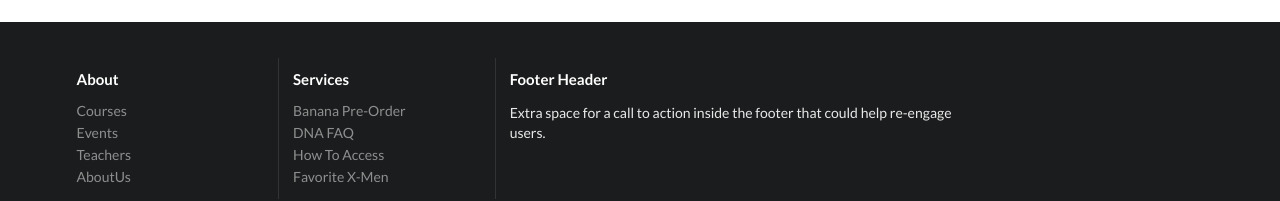
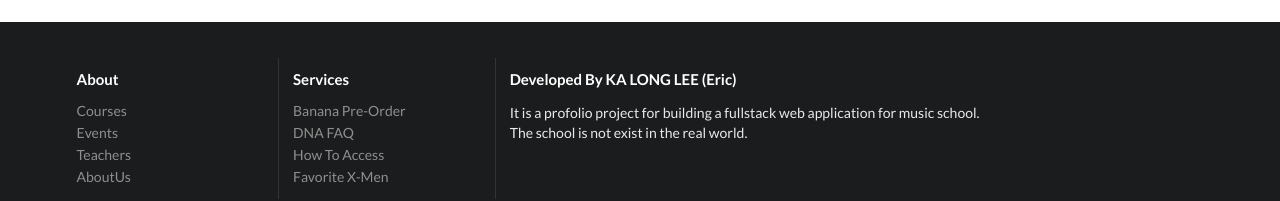
Before and after one commit to Ericlkl/Music-School, a React (Create React App) app in the folder client/: page / in a window 1280 px wide. Shown: the part 561-762 px from the top of the page. Built offline with nearby package versions, Linux system fonts and the light colour scheme.

Commit message:
icon improved in event card

```diff
--- a/client/src/Components/Courses.js
+++ b/client/src/Components/Courses.js
@@ -27,7 +27,7 @@ const CourseCard = (props) => {
 
             <div className="extra content">
                 <span >
-                    ${fee}
+                    <i className="dollar sign icon"></i>{fee}
                 </span>
                 <span className="right floated">
                     <i className="user icon"></i>
--- a/client/src/Components/Events.js
+++ b/client/src/Components/Events.js
@@ -20,8 +20,14 @@ const EventCard = (props) => {
 
                 <div className="meta">
                     <p>{tag.map(skill => skill)}</p>
-                    <p> <i className="calendar alternate outline icon"></i>
-                    { newDate.toLocaleTimeString() + " " + newDate.toLocaleDateString() }</p>
+                    <p>
+                        <i className="calendar alternate outline icon"></i>
+                        {newDate.toLocaleDateString()}
+                    </p>
+                    <p>
+                        <i className="clock outline icon"></i>
+                        {newDate.toLocaleTimeString()}
+                    </p>
                 </div>
 
                 <div className="description">
--- a/client/src/Components/Footer.js
+++ b/client/src/Components/Footer.js
@@ -29,8 +29,8 @@ class Footer extends Component{
                   </div>
                 </div>
                 <div className="seven wide column">
-                  <h4 className="ui inverted header">Footer Header</h4>
-                  <p>Extra space for a call to action inside the footer that could help re-engage users.</p>
+                  <h4 className="ui inverted header">Developed By KA LONG LEE (Eric)</h4>
+                  <p>It is a profolio project for building a fullstack web application for music school. The school is not exist in the real world.</p>
                 </div>
               </div>
             </div>
```
